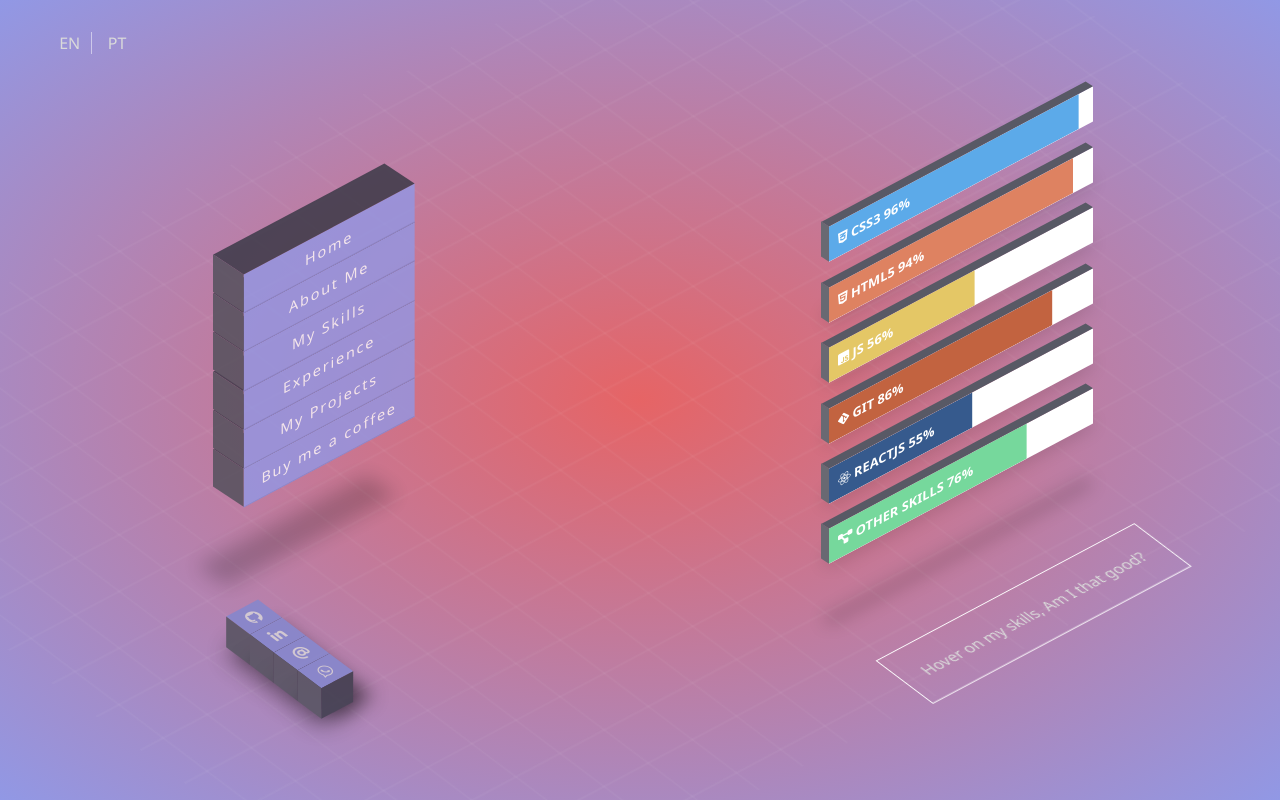
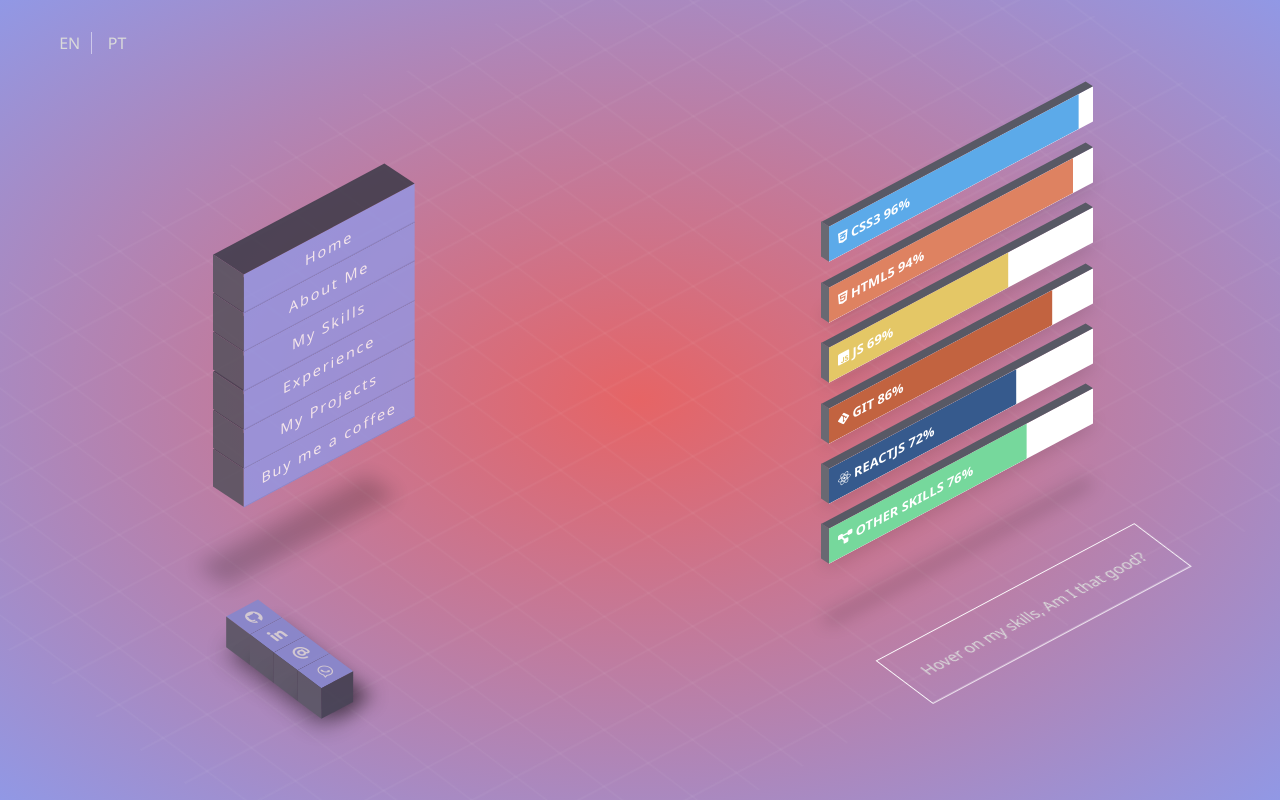
Before and after one commit to okusindja/okusindja, a website built with Vite: page src/skills/index.html in a window 1280 px wide. Built offline with nearby package versions, Linux system fonts and the light colour scheme.

Commit message:
🚀 chore: javascript and react stats updated

```diff
--- a/src/js/services/lang.js
+++ b/src/js/services/lang.js
@@ -90,10 +90,10 @@
               class="container__content__page__body__information container__content__page__body__information--to-card"
               style="--index: 1"
             >
-              <span><i class="fa-brands fa-js-square"></i> JS 56%</span>
+              <span><i class="fa-brands fa-js-square"></i> JS 69%</span>
               <div
                 class="skill-liquid"
-                style="--stat: 56%; --color: #e4c766"
+                style="--stat: 69%; --color: #e4c766"
               ></div>
               <div class="container__content__page__body__information__stat"></div>
             </div>
@@ -134,10 +134,10 @@
               class="container__content__page__body__information container__content__page__body__information--to-card"
               style="--index: 1"
             >
-              <span><i class="fa-brands fa-react"></i> REACTJS 55%</span>
+              <span><i class="fa-brands fa-react"></i> REACTJS 72%</span>
               <div
                 class="skill-liquid"
-                style="--stat: 55%; --color: #365a8d"
+                style="--stat: 72%; --color: #365a8d"
               ></div>
               <div class="container__content__page__body__information__stat"></div>
             </div>
@@ -432,10 +432,10 @@
               class="container__content__page__body__information container__content__page__body__information--to-card"
               style="--index: 1"
             >
-              <span><i class="fa-brands fa-js-square"></i> JS 56%</span>
+              <span><i class="fa-brands fa-js-square"></i> JS 69%</span>
               <div
                 class="skill-liquid"
-                style="--stat: 56%; --color: #e4c766"
+                style="--stat: 69%; --color: #e4c766"
               ></div>
               <div class="container__content__page__body__information__stat"></div>
             </div>
@@ -476,10 +476,10 @@
               class="container__content__page__body__information container__content__page__body__information--to-card"
               style="--index: 1"
             >
-              <span><i class="fa-brands fa-react"></i> REACTJS 55%</span>
+              <span><i class="fa-brands fa-react"></i> REACTJS 72%</span>
               <div
                 class="skill-liquid"
-                style="--stat: 55%; --color: #365a8d"
+                style="--stat: 72%; --color: #365a8d"
               ></div>
               <div class="container__content__page__body__information__stat"></div>
             </div>
--- a/src/skills/index.html
+++ b/src/skills/index.html
@@ -179,10 +179,10 @@
                   class="container__content__page__body__information container__content__page__body__information--to-card"
                   style="--index: 1"
                 >
-                  <span><i class="fa-brands fa-js-square"></i> JS 56%</span>
+                  <span><i class="fa-brands fa-js-square"></i> JS 69%</span>
                   <div
                     class="skill-liquid"
-                    style="--stat: 56%; --color: #e4c766"
+                    style="--stat: 69%; --color: #e4c766"
                   ></div>
                   <div
                     class="container__content__page__body__information__stat"
@@ -226,10 +226,10 @@
                   class="container__content__page__body__information container__content__page__body__information--to-card"
                   style="--index: 1"
                 >
-                  <span><i class="fa-brands fa-react"></i> REACTJS 55%</span>
+                  <span><i class="fa-brands fa-react"></i> REACTJS 72%</span>
                   <div
                     class="skill-liquid"
-                    style="--stat: 55%; --color: #365a8d"
+                    style="--stat: 72%; --color: #365a8d"
                   ></div>
                   <div
                     class="container__content__page__body__information__stat"
```
